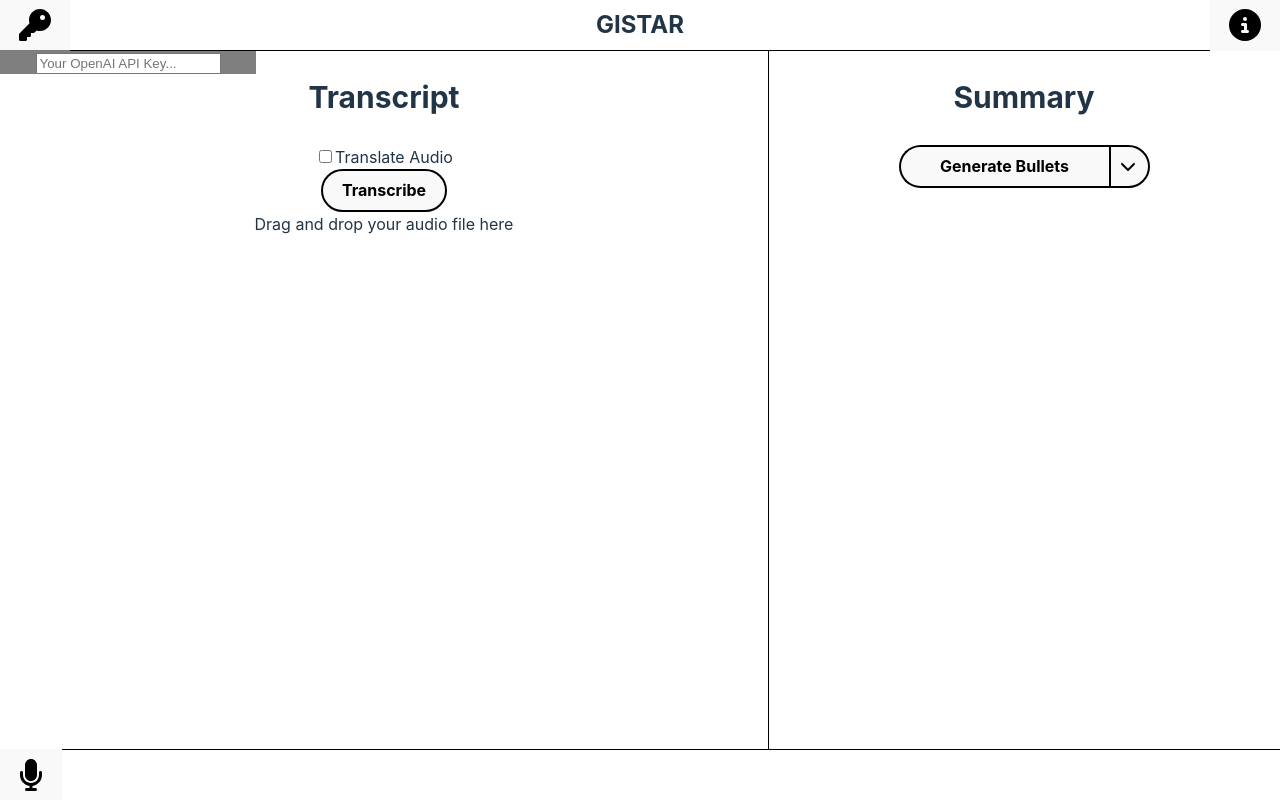
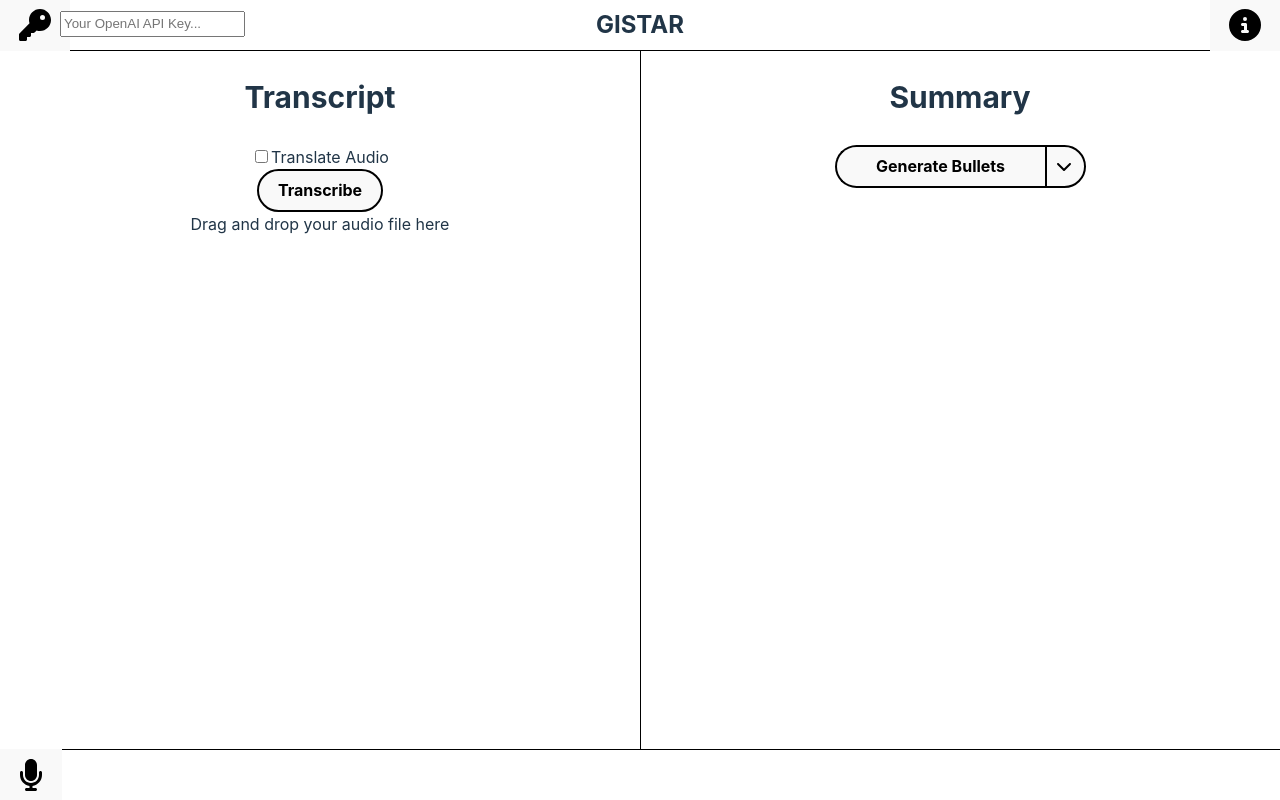
Before and after one commit to Carsonthemonkey/GIST, a React (Vite) app: page / in a window 1280 px wide. Both pictures are taken after a click on the button 35 px from the left and 25 px from the top of the page. Built offline with nearby package versions, Linux system fonts and the light colour scheme.

Commit message:
Styles APIKey input box

```diff
--- a/src/components/APIPopUp.tsx
+++ b/src/components/APIPopUp.tsx
@@ -1,6 +1,6 @@
-import React, { useState, createContext, useContext } from 'react';
-import { Context } from '../App'
-import '../styles/APIPopUp.css'
+import React, { useState, createContext, useContext } from "react";
+import { Context } from "../App";
+import "../styles/APIPopUp.css";
 
 interface Props {
     isPopUpOpen: boolean;
@@ -9,7 +9,6 @@ interface Props {
 
 const APIPopUp = (props: Props) => {
     const [APIKey, setAPIKey] = useContext(Context);
-
 
     const handleInputChange = (event: React.ChangeEvent<HTMLInputElement>) => {
         setAPIKey(event.target.value);
@@ -20,6 +19,7 @@ const APIPopUp = (props: Props) => {
             {props.isPopUpOpen && (
                 <div>
                     <input
+                        id="api-input"
                         type="password"
                         value={APIKey}
                         onChange={handleInputChange}
@@ -28,7 +28,7 @@ const APIPopUp = (props: Props) => {
                 </div>
             )}
         </div>
-    )
-}
+    );
+};
 
-export default APIPopUp
+export default APIPopUp;
--- a/src/components/Toolbar.tsx
+++ b/src/components/Toolbar.tsx
@@ -18,14 +18,18 @@ const Toolbar = () => {
                 <button id="api-button" className="icon" onClick={togglePopUp}>
                     <FontAwesomeIcon icon={faKey} size="2x" />
                 </button>
+                {isPopUpOpen && (
+                    <APIPopUp
+                        isPopUpOpen={isPopUpOpen}
+                        togglePopUp={togglePopUp}
+                    />
+                )}
+                <div className="filler"></div>
                 <h1 id="app-name">GISTAR</h1>
                 <button id="info-button" className="icon">
                     <FontAwesomeIcon icon={faCircleInfo} size="2x" />
                 </button>
             </div>
-            {isPopUpOpen && (
-                <APIPopUp isPopUpOpen={isPopUpOpen} togglePopUp={togglePopUp} />
-            )}
         </div>
     );
 };
--- a/src/styles/APIPopUp.css
+++ b/src/styles/APIPopUp.css
@@ -1,11 +1,9 @@
 #api-popup {
   position: absolute;
-  top: 50px;
-  left: 0;
-  width: 20%;
-  background-color: rgba(0, 0, 0, 0.5);
-  z-index: 100;
-  display: flex;
-  justify-content: center;
-  align-items: center;
+  top: 10px;
+  left: 60px;
+}
+
+#api-input {
+  height: 20px;
 }/*# sourceMappingURL=APIPopUp.css.map */
--- a/src/styles/APIPopUp.scss
+++ b/src/styles/APIPopUp.scss
@@ -1,13 +1,12 @@
-@use 'variables' as vars;
+@use "variables" as vars;
 
 #api-popup {
+    // upper left corner
     position: absolute;
-    top: vars.$toolbar-height;
-    left: 0;
-    width: 20%;
-    background-color: rgba(0, 0, 0, 0.5);
-    z-index: 100;
-    display: flex;
-    justify-content: center;
-    align-items: center;
+    top: calc(vars.$toolbar-height / 5);
+    left: 60px;
 }
+
+#api-input {
+    height: calc(vars.$toolbar-height / 2.5);
+}
--- a/src/styles/SummaryPanel.css
+++ b/src/styles/SummaryPanel.css
@@ -2,7 +2,7 @@
   position: absolute;
   top: 50px;
   right: 0;
-  width: 40%;
+  width: 50%;
   bottom: 50px;
   overflow-y: scroll;
 }
--- a/src/styles/SummaryPanel.scss
+++ b/src/styles/SummaryPanel.scss
@@ -4,7 +4,7 @@
     position: absolute;
     top: vars.$toolbar-height;
     right: 0;
-    width: 40%;
+    width: 50%;
     bottom: 50px;
     overflow-y: scroll;
 
--- a/src/styles/Toolbar.css
+++ b/src/styles/Toolbar.css
@@ -12,13 +12,12 @@
   height: 50px;
 }
 #toolbar #api-button {
-  order: 1;
+  margin-right: auto;
 }
 #toolbar #app-name {
-  order: 2;
+  width: 100%;
   font-size: 24px;
-  margin: 0;
 }
 #toolbar #info-button {
-  order: 3;
+  margin-left: auto;
 }/*# sourceMappingURL=Toolbar.css.map */
--- a/src/styles/Toolbar.scss
+++ b/src/styles/Toolbar.scss
@@ -1,4 +1,4 @@
-@use 'variables' as vars;
+@use "variables" as vars;
 
 #toolbar {
     // makes toolbar fixed to top of page
@@ -17,16 +17,15 @@
     height: vars.$toolbar-height;
 
     #api-button {
-        order: 1;
+        margin-right: auto;
     }
 
     #app-name {
-        order: 2;
+        width: 100%;
         font-size: 24px;
-        margin: 0;
     }
 
     #info-button {
-        order: 3;
+        margin-left: auto;
     }
 }
--- a/src/styles/TranscriptPanel.css
+++ b/src/styles/TranscriptPanel.css
@@ -2,7 +2,7 @@
   position: absolute;
   top: 50px;
   left: 0;
-  width: 60%;
+  width: 50%;
   bottom: 50px;
   border-right: 1px solid #000;
   overflow-y: scroll;
--- a/src/styles/TranscriptPanel.scss
+++ b/src/styles/TranscriptPanel.scss
@@ -4,7 +4,7 @@
     position: absolute;
     top: vars.$toolbar-height;
     left: 0;
-    width: 60%;
+    width: 50%;
     bottom: 50px;
     border-right: 1px solid #000;
     overflow-y: scroll;
```
Also changed, not shown: 2 other files (tests, documents, lock files or other folders). Lines whose indentation alone changed are shown as unchanged.
